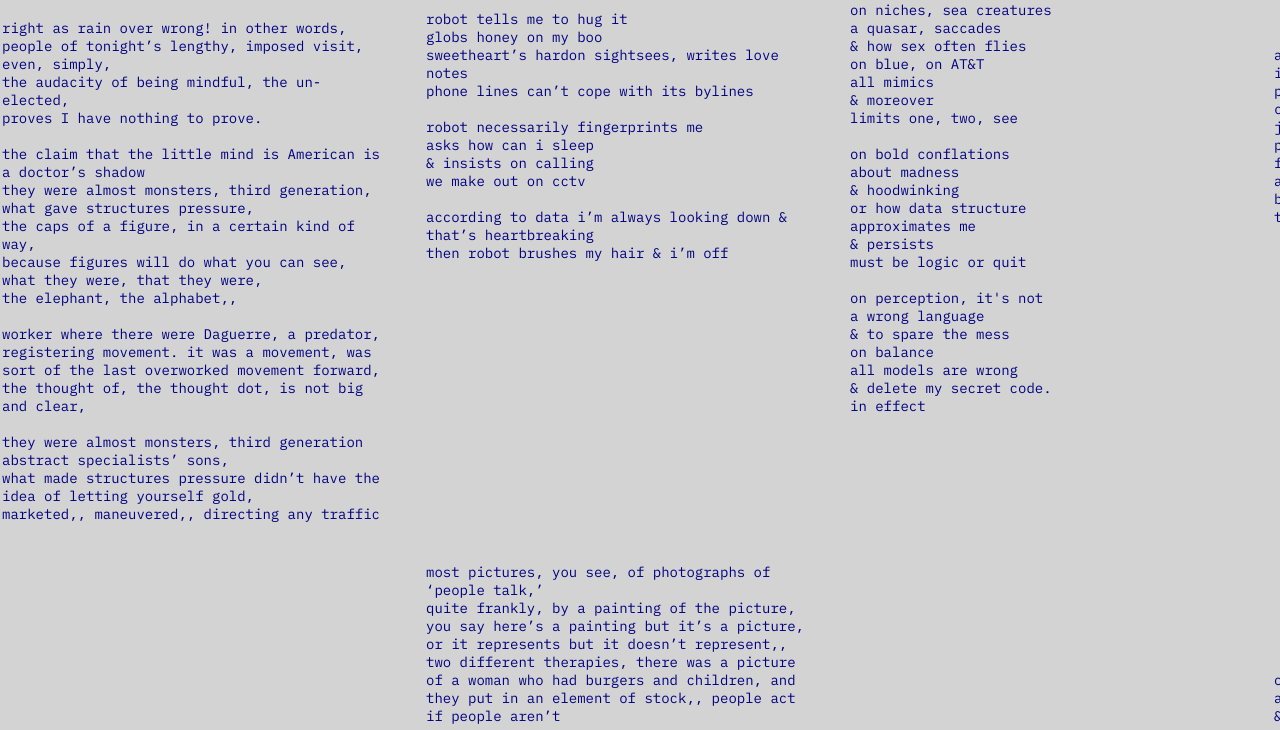
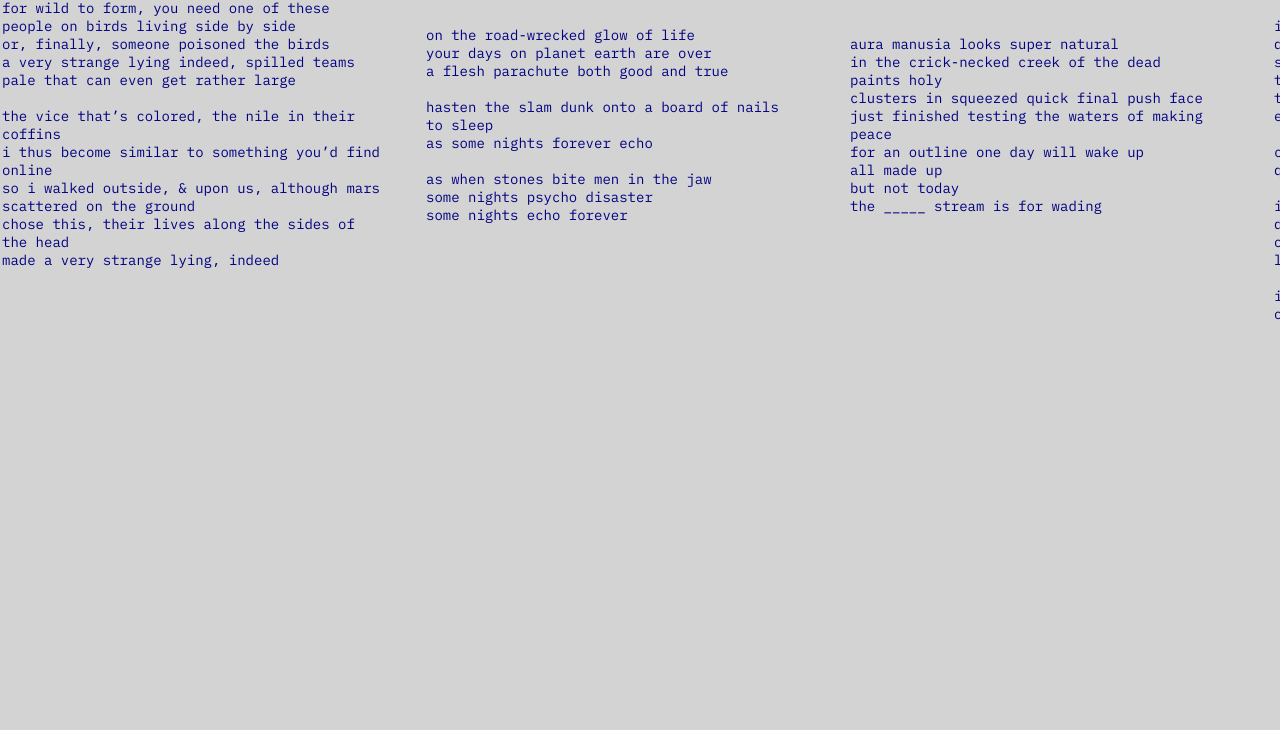
Before and after one commit to softrockpizza/softrockpizza.github.io, a plain HTML site: page words.html in a window 1280 px wide. Shown: the part 275-1005 px from the top of the page. Drawn offline with Linux system fonts and the light colour scheme.

Commit message:
Update words.html

```diff
--- a/words.html
+++ b/words.html
@@ -98,9 +98,11 @@
         const poems = [
             `aura manusia looks super natural \n in the crick-necked creek of the dead\n  paints holy\n   clusters in squeezed quick final push face\n    just finished testing the waters of making peace \n     for an outline one day will wake up\n      all made up\n       but not today\n        the _____ stream is for wading`,
             `dialects first\nthey end. \nbye my civilian accents       \n                  my imported\n\ninto day so moves     \n              difference\nsome english goons \ntheir parts evolving\nthe poor lapses.\nellipses.\n\ncultural remains\nquickly morph\n\nin woman is \ndiscovered a middle silent desert\nobscured and therein \nloved\n\ni start rather squealed \noff`,
-            `most pictures, you see, of photographs of ‘people talk,’\nquite frankly, by a painting of the picture, you say here’s a painting but it’s a picture, or it represents but it doesn’t represent,,\ntwo different therapies, there was a picture of a woman who had burgers and children, and they put in an element of stock,, people act if people aren’t\n\nI came to see how things knock down, the way you would respond to a picture of a monster, & everybody said, you should be abstracter in the future.\n\nright as rain over wrong! in other words,\npeople of tonight’s lengthy, imposed visit, even, simply,\nthe audacity of being mindful, the un-elected,\nproves I have nothing to prove.\n\nthe claim that the little mind is American is a doctor’s shadow\nthey were almost monsters, third generation, what gave structures pressure,\nthe caps of a figure, in a certain kind of way,\nbecause figures will do what you can see, what they were, that they were,\nthe elephant, the alphabet,,\n\nworker where there were Daguerre, a predator,\nregistering movement. it was a movement, was sort of the last overworked movement forward, the thought of, the thought dot, is not big and clear,\n\nthey were almost monsters, third generation abstract specialists’ sons,\nwhat made structures pressure didn’t have the idea of letting yourself gold,\nmarketed,, maneuvered,, directing any traffic`,
-            `robot tells me to hug it\nglobs honey on my boo\nsweetheart’s hardon sightsees, writes love notes\nphone lines can’t cope with its bylines\n\nrobot necessarily fingerprints me\nasks how can i sleep\n& insists on calling\nwe make out on cctv\n\naccording to data i’m always looking down & that’s heartbreaking\nthen robot brushes my hair & i’m off`,
-            `on a bluff is a red tomato\na meter away\n& the jungle deletes me\non the rabbit-hole goes\na lie down\n& shapes to motion\nact dumb in affect\n\non niches, sea creatures\na quasar, saccades\n& how sex often flies\non blue, on AT&T\nall mimics\n& moreover\nlimits one, two, see\n\non bold conflations\nabout madness\n& hoodwinking \nor how data structure \napproximates me\n& persists\nmust be logic or quit\n\non perception, it's not\na wrong language\n& to spare the mess \non balance\nall models are wrong\n& delete my secret code.\nin effect`
+            `we slid to joy dilettante density,\nyou feel light\nhow much less mass is blueberry earth?\nit’s squishable, radiant, bursting mass\nits volcano core, its far go geyser, hotly moving air\na weirdest everywhere you can imagine\n\nthanks collides\nthanks calculations\nto a world of pure imagination`,
+            `being a heteroclite planet it\ndusts–eats off the face of language\nit glows. in the afterdust of the neoned planet\nmiasma ozones the singularity it covets\nwhich is every last each\nwhen already the program won\n\nhissing viral-patterned silent noise\ncomplex signs got in fossils & light\nbut conscience, memory: useless\nin the postafterdust of the neoned planet\nthe program drifts, seeking repair\nit is selfish\nit is the god repetition`,
+            `over in the world in the clearing\nlaws resist\nship signs hold & I stand\na boxer, a boner, ownership, inbox\nleadership\n\nwhen opens the first foal of spring\nI’m scrolling past, ditsy\nbeheaded in fields of little stuff\n& I tell them badly, it’s not for me, spring\nI tell my fruit it’s getting war\nI tell content to burn in hell\n\nUtah every four me\nmy free, undisciplined pleasures & rulers\neveryday governorship\nflowing through, each home as well wall\n\nAmerica, united\nyou lost the poor about this enclosure\nyou lost me below\nyou lost www dot this life\naround the head\n\nwhen I heard a beautiful phrase\nI’m high\nhi, I’m you`,
+            `similar to something you’d find online\nfor wild to form, you need one of these\npeople on birds living side by side\nor, finally, someone poisoned the birds\na very strange lying indeed, spilled teams\npale that can even get rather large\n\nthe vice that’s colored, the nile in their coffins\ni thus become similar to something you’d find online\nso i walked outside, & upon us, although mars scattered on the ground\nchose this, their lives along the sides of the head\nmade a very strange lying, indeed`,
+            `on the road-wrecked glow of life\nyour days on planet earth are over\na flesh parachute both good and true\n\nhasten the slam dunk onto a board of nails\nto sleep\nas some nights forever echo\n\nas when stones bite men in the jaw\nsome nights psycho disaster\nsome nights echo forever`,
         ];
 
         function generatePoems() {
```
